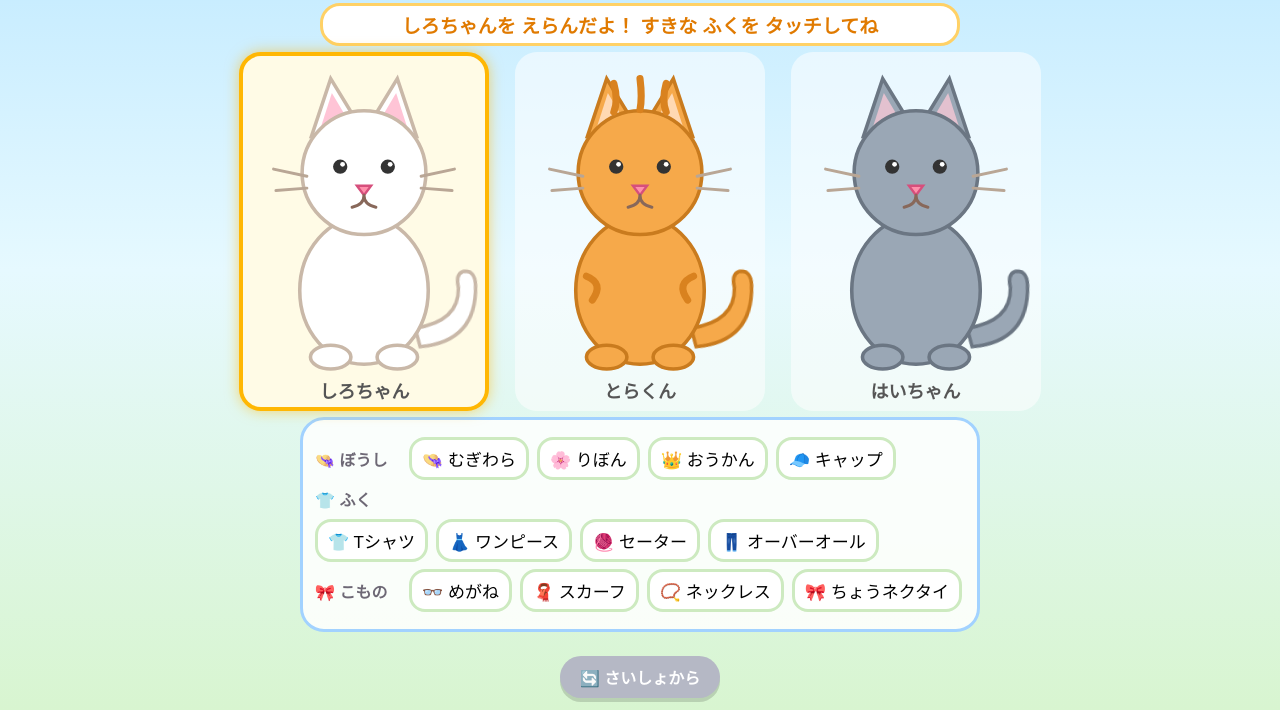
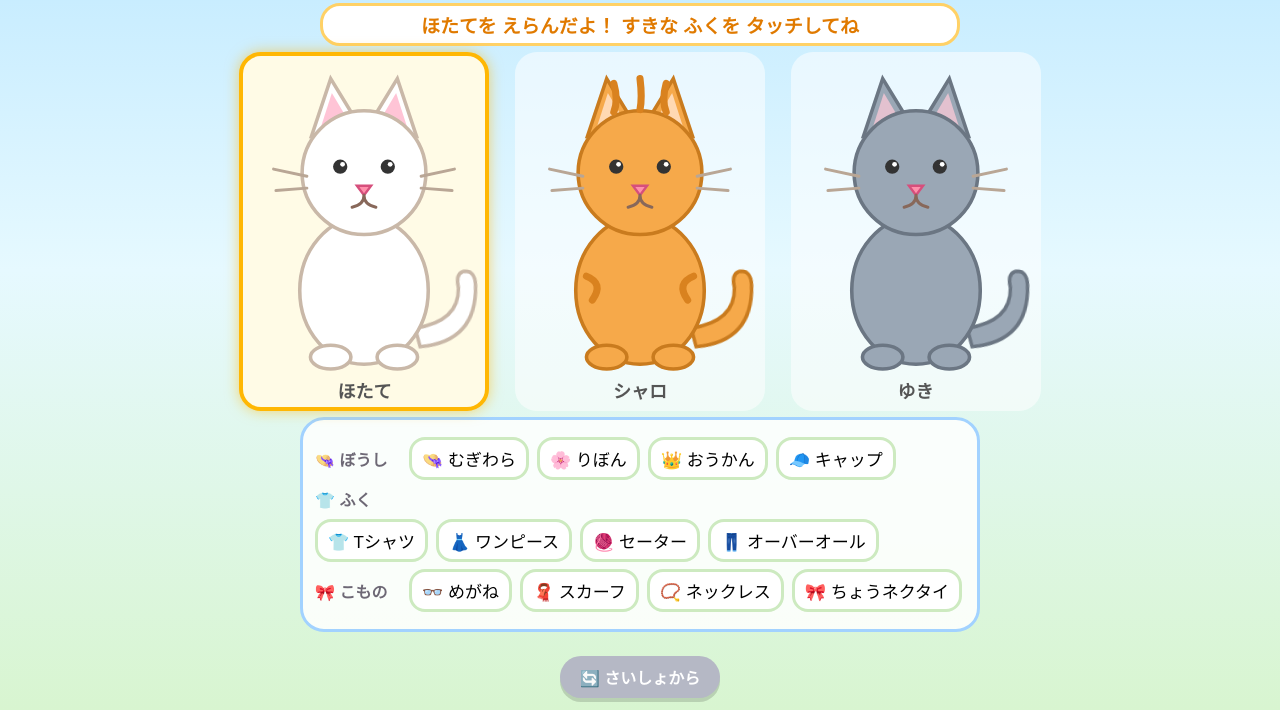
Before and after one commit to yuya-1204/neko-game, a plain HTML site: page neko-okigae.html in a window 1280 px wide. Shown: the part 90-800 px from the top of the page. Drawn offline with Linux system fonts and the light colour scheme.

Commit message:
Rename cats: ほたて・シャロ・ゆき (neko-okigae.html)

```diff
--- a/neko-okigae.html
+++ b/neko-okigae.html
@@ -124,9 +124,9 @@
 'use strict';
 /* ---------- データ ---------- */
 const CATS = [
-  { id:0, name:'しろちゃん', body:'#ffffff', stroke:'#c9b8a8', ear:'#ffc4d6', stripes:null },
-  { id:1, name:'とらくん',   body:'#f6a94a', stroke:'#c97b1e', ear:'#ffd9b3', stripes:'#d9821f' },
-  { id:2, name:'はいちゃん', body:'#9aa7b5', stroke:'#6b7683', ear:'#e3c1cf', stripes:null }
+  { id:0, name:'ほたて', body:'#ffffff', stroke:'#c9b8a8', ear:'#ffc4d6', stripes:null },
+  { id:1, name:'シャロ', body:'#f6a94a', stroke:'#c97b1e', ear:'#ffd9b3', stripes:'#d9821f' },
+  { id:2, name:'ゆき',   body:'#9aa7b5', stroke:'#6b7683', ear:'#e3c1cf', stripes:null }
 ];
 const ITEMS = {
   hat: [ ['straw','👒 むぎわら'], ['ribbon','🌸 りぼん'], ['crown','👑 おうかん'], ['cap','🧢 キャップ'] ],
```
